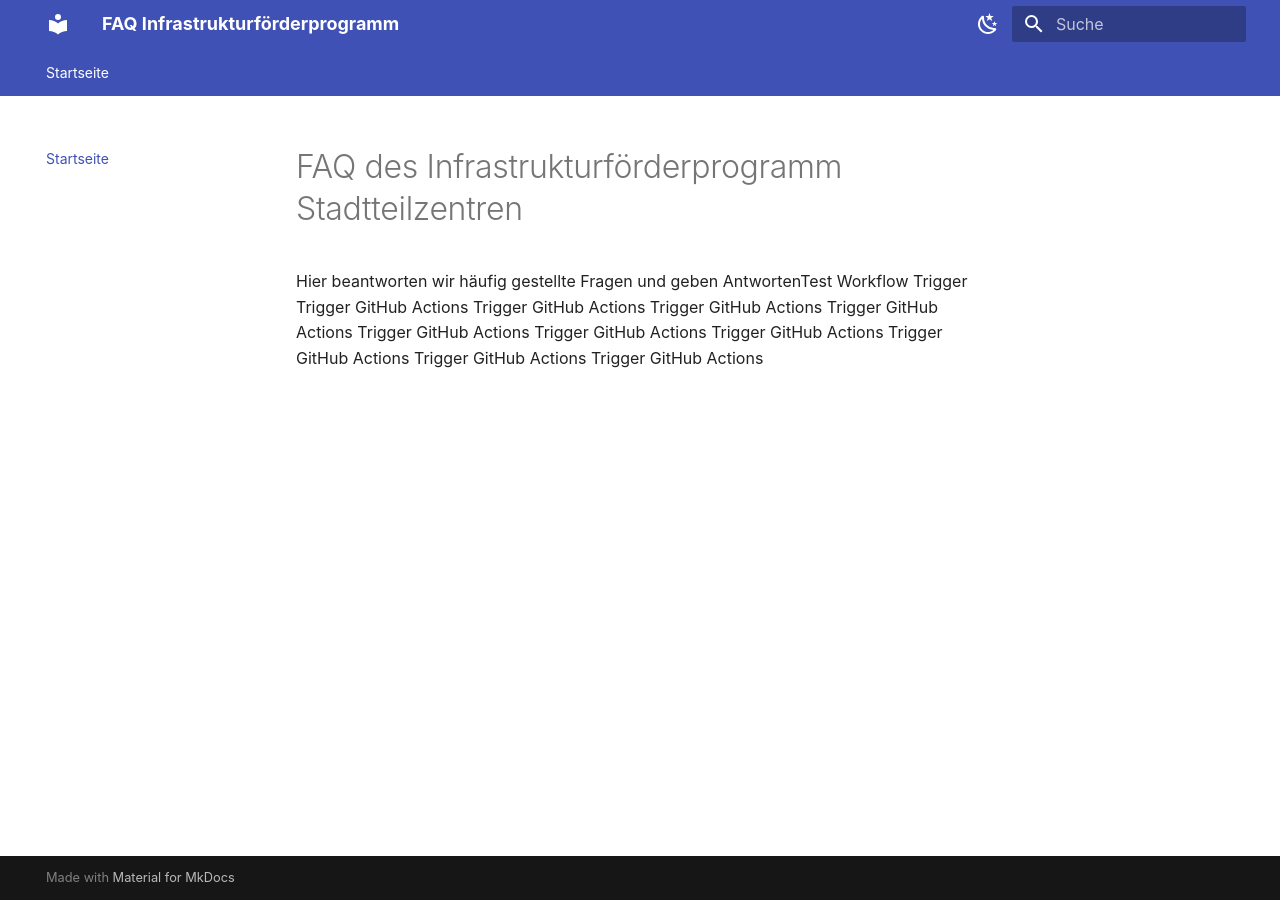
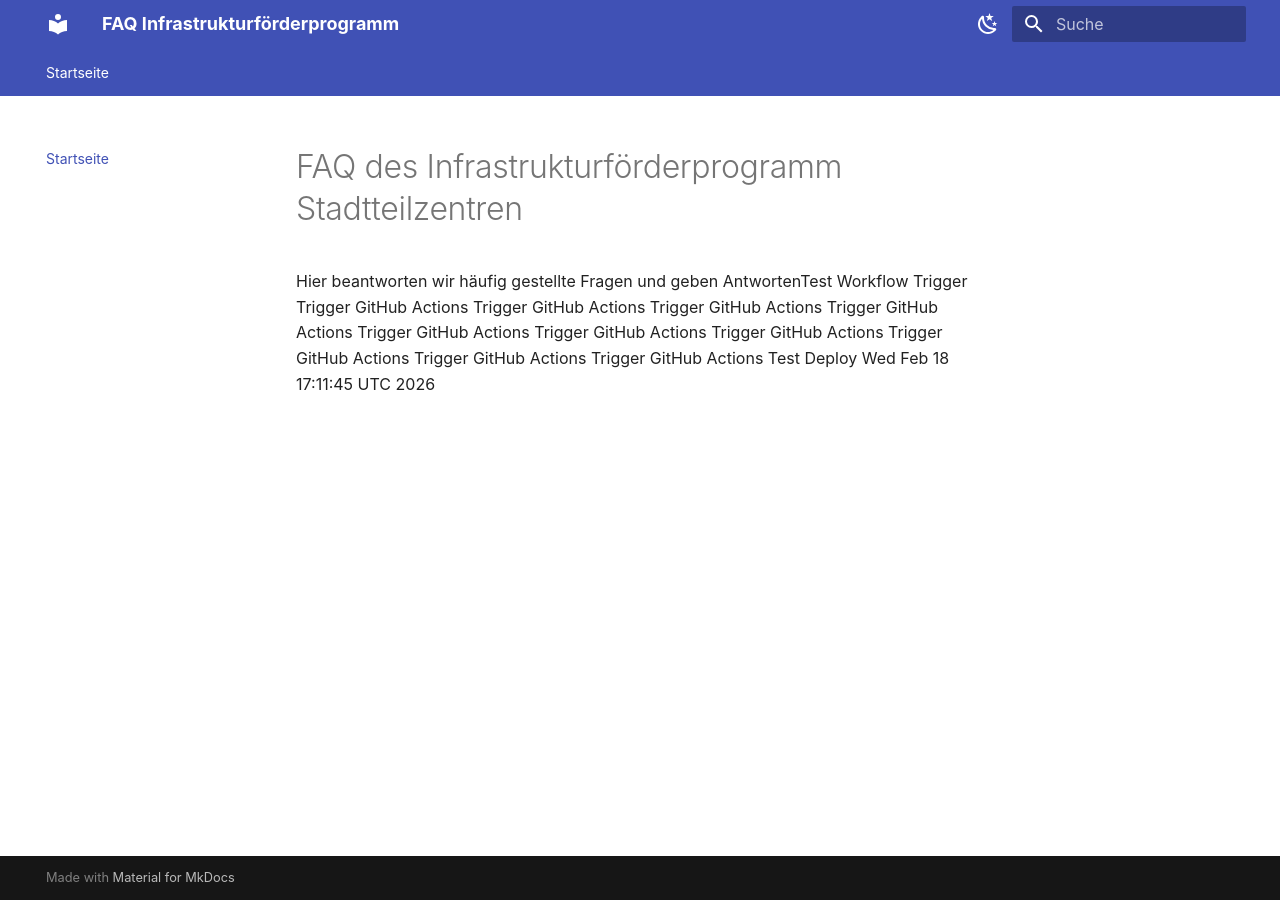
Before and after one commit to ifpstz/ifp-faq, an MkDocs documentation site: the page built from docs/index.md, in a window 1280 px wide. Built offline with MkDocs 1.6.1 and Material for MkDocs 9.7.7, drawn with Linux system fonts in a browser that asks for light colours; some web fonts are replaced.

Commit message:
Test deployment

```diff
--- a/docs/index.md
+++ b/docs/index.md
@@ -10,3 +10,4 @@ Trigger GitHub Actions
 Trigger GitHub Actions
 Trigger GitHub Actions
 Trigger GitHub Actions
+Test Deploy Wed Feb 18 17:11:45 UTC 2026
```
